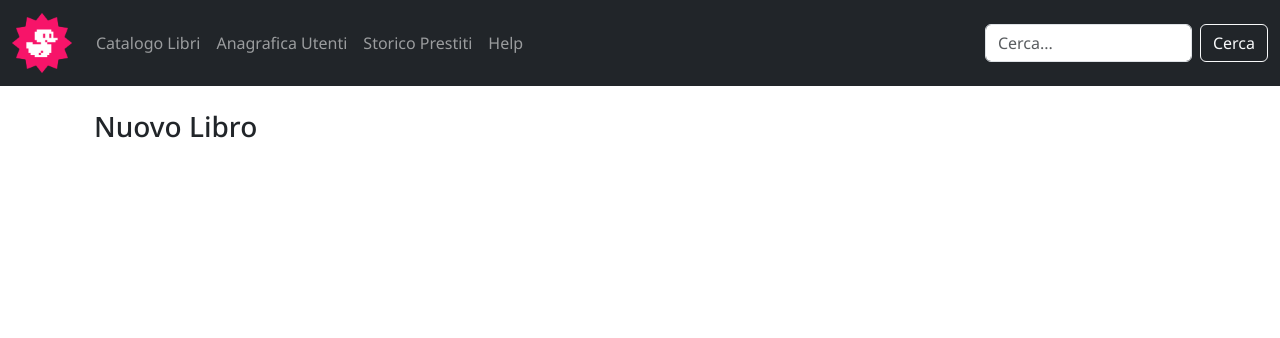
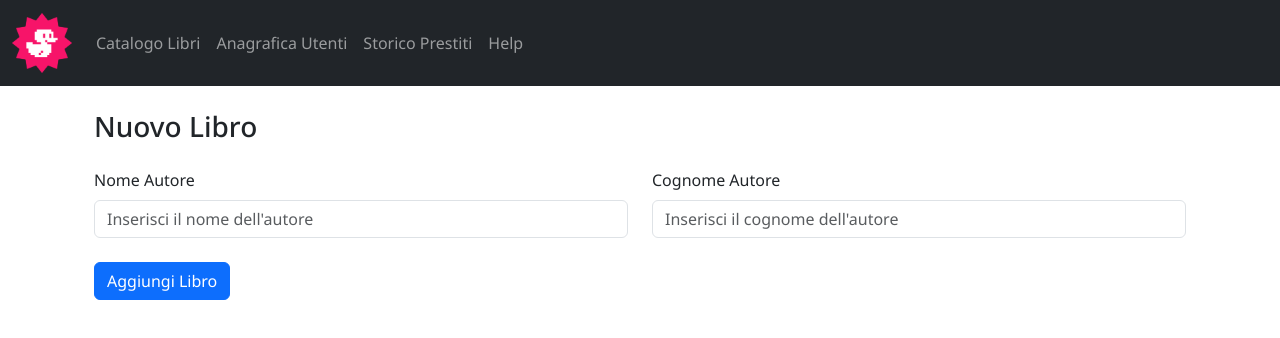
Before and after one commit to giovannimazzi/html-css-bootstrap-dashboard, a plain HTML site: page new_book.html in a window 1280 px wide. Drawn offline with nearby package versions, Linux system fonts and the light colour scheme.

Commit message:
inserita struttura di base del form e i primi input

```diff
--- a/new_book.html
+++ b/new_book.html
@@ -76,30 +76,50 @@
               <a class="nav-link" href="#Help">Help</a>
             </li>
           </ul>
-          <form class="d-flex" role="search">
-            <input
-              class="form-control me-2"
-              type="search"
-              placeholder="Cerca..."
-              aria-label="Search"
-              data-bs-theme="light"
-            />
-            <button class="btn btn-outline-light" type="submit">Cerca</button>
-          </form>
         </div>
       </div>
     </nav>
     <div class="container p-4">
-      <div class="row">
-        <div class="col-lg-9">
-          <div class="d-flex justify-content-between align-items-center mb-3">
-            <h1 class="fs-3 mb-0">Nuovo Libro</h1>
-            <!-- <button type="button" class="btn btn-primary">
+      <h1 class="fs-3 mb-0">Nuovo Libro</h1>
+      <div class="container mt-4 p-0">
+        <form
+          action="https://learning.tizianonicolai.com/request-catcher/index.php"
+          method="post"
+        >
+          <div class="container p-0">
+            <div class="row row-cols-2">
+              <div class="col">
+                <label for="nome_autore" class="form-label">Nome Autore</label>
+                <input
+                  type="text"
+                  id="nome_autore"
+                  name="nome_autore"
+                  placeholder="Inserisci il nome dell'autore"
+                  class="form-control"
+                />
+              </div>
+              <div class="col">
+                <label for="cognome_autore" class="form-label"
+                  >Cognome Autore</label
+                >
+                <input
+                  type="text"
+                  id="cognome_autore"
+                  name="cognome_autore"
+                  placeholder="Inserisci il cognome dell'autore"
+                  class="form-control"
+                />
+              </div>
+            </div>
+            <button type="submit" class="btn btn-primary mt-4">
+              Aggiungi Libro
+            </button>
+          </div>
+        </form>
+      </div>
+      <!-- <button type="button" class="btn btn-primary">
               Aggiungi Libro
             </button> -->
-          </div>
-        </div>
-      </div>
     </div>
     <!-- Bootstrap JS -->
     <script
```
